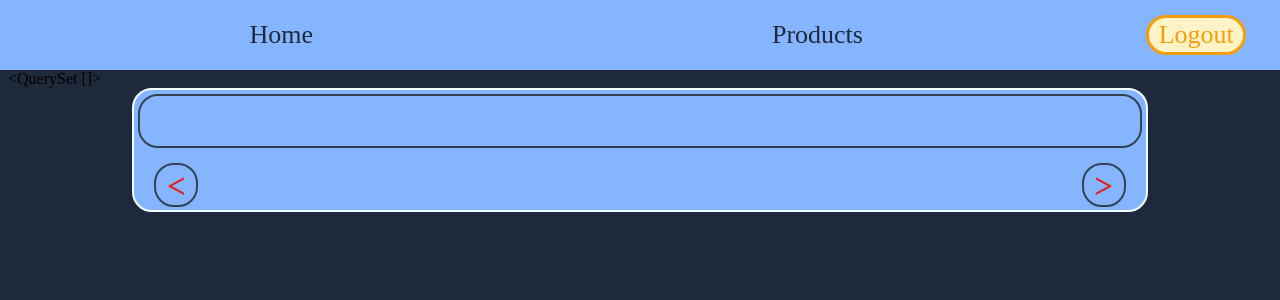
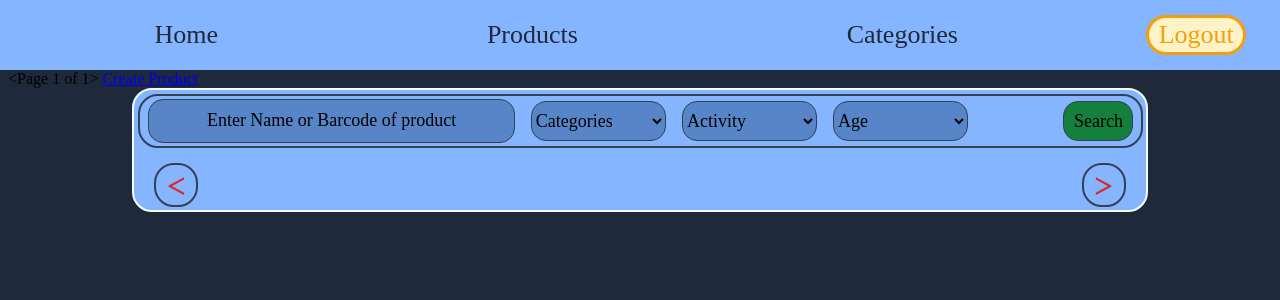
Before and after one commit to ArtemLevVv/ShelfCore, a Django app: page /products/show/ in a window 1280 px wide. Shown: the top 300 px of the page. Run offline with Django 5.2, Linux system fonts and the light colour scheme; the visitor is signed in with stand-in values (Sample User, id 1); data that the repository does not hold is empty.

Commit message:
Done with product page and Categories but without UI and fully functionality

```diff
--- a/ShelfCore/products_app/forms.py
+++ b/ShelfCore/products_app/forms.py
@@ -20,5 +20,6 @@ class ProductForm(forms.ModelForm):
             "barcode",
             "category",
             "unit",
+            "is_active",
             "age_restricted",
         ]
--- /dev/null
+++ b/ShelfCore/products_app/static/category/js/category.js
@@ -0,0 +1,5 @@
+const btnEdit = document.querySelectorAll('.edit-button');
+const modalWindow = document.querySelector('.modal');
+const btnCloseModal = document.querySelector('.close-button');
+const modalNameEdit = document.querySelector('#edit-name');
+const modalDesEdit = document.querySelector('#edit-description');
--- a/ShelfCore/products_app/static/products/css/products.css
+++ b/ShelfCore/products_app/static/products/css/products.css
@@ -9,12 +9,82 @@
     border-radius: 20px;
 }
 
+.form{
+    width: 99%;
+}
+
 .search{
+    display: flex;
     width: 100%;
     height: 50px;
     margin: 4px 4px 4px 4px;
     border: #334155 solid 2px;
     border-radius: 20px;
+    align-items: center;
+}
+
+.searching-tools{
+    display: flex;
+    width: 90%;
+    height: 100%;
+    align-items: center;
+}
+
+.searching-tools input{
+    width: 40%;
+    height: 80%;
+    border: #334155 1px solid;
+    border-radius: 15px;
+    background-color: #5885c7;
+    margin: 7px 8px 8px 8px;
+    font-size: large;
+    font-family: 'Times New Roman', Times, serif;
+    transition: 0.3s;
+}
+
+.searching-tools input:hover,
+.searching-tools select:hover,
+.button-search:hover{
+    transform: scaleX(1.08);
+}
+
+.searching-tools input::placeholder{
+    color: black;
+    text-align: center;
+    padding: auto;
+}
+
+.searching-tools select{
+    height: 80%;
+    width: 15%;
+    border: #334155 1px solid;
+    border-radius: 15px;
+    background-color: #5885c7;
+    margin: 8px 8px 8px 8px;
+    font-family: 'Times New Roman', Times, serif;
+    font-size: large;
+    transition: 0.3s;
+}
+
+.button-search{
+    /* background-color: red; */
+    display: flex;
+    height: 100%;
+    width: 10%;
+    justify-content:right;
+    align-items: center;
+    transition: 0.3s;
+}
+
+.button-search button{
+    height: 80%;
+    width: 70px;
+    border: #334155 1px solid;
+    border-radius: 15px;
+    background-color: #15803D;
+    margin: 8px 8px 8px 8px;
+    font-family: 'Times New Roman', Times, serif;
+    font-size: large;
 }
 
 .menu{
--- a/ShelfCore/products_app/static/products/js/products.js
+++ b/ShelfCore/products_app/static/products/js/products.js
@@ -7,7 +7,9 @@ const modal = document.querySelector('.modal');
 const modalEdit = document.querySelector('.modal-edit');
 const modalView = document.querySelector('.modal-view')
 // close button for both
-const CloseBtns = document.querySelectorAll('#close-modal');
+const closeBtns = document.querySelectorAll('.close-modal');
+// save button
+const saveBtn = document.querySelector('#save-product');
 // span tags for view modal
 const modalName = document.querySelector('#modal-name');
 const modalUnit = document.querySelector('#modal-unit');
@@ -23,6 +25,8 @@ const modalEditCategory = document.querySelector('#edit-category');
 const modalEditUnit = document.querySelector('#edit-unit');
 const modalEditAgeRestricted = document.querySelector('#edit-age-restricted');
 const modalEditActive = document.querySelector('#edit-active');
+// saves info about pk of selected product
+let selectedProductId = null;
 
 function openViewModal(){
     modal.classList.add('active');
@@ -31,8 +35,10 @@ function openViewModal(){
     modalEdit.classList.remove('active');
 };
 
-function openEditModal(){
+function openEditModal(pk){
     modal.classList.add('active');
+
+    selectedProductId = pk;
 
     modalView.classList.remove('active');
     modalEdit.classList.add('active');
@@ -41,11 +47,32 @@ function openEditModal(){
 function closeModal(){
     modal.classList.remove('active');
 
+    selectedProductId = null;
+
     modalView.classList.remove('active');
     modalEdit.classList.remove('active');
 };
 
-CloseBtns.forEach(button => {
+function updateProduct(id, name, barcode){
+    const productDiv = document.querySelector(
+        `.product[data-id="${id}"]`
+    );
+
+    console.log(id)
+
+    const productDivName = productDiv.querySelector(
+        '.product-name'
+    );
+
+    const productDivBarcode = productDiv.querySelector(
+        '.product-barcode'
+    );
+
+    productDivName.textContent = name;
+    productDivBarcode.textContent = barcode;
+};
+
+closeBtns.forEach(button => {
     button.addEventListener(
         'click',
         closeModal,
@@ -89,8 +116,45 @@ EditBtns.forEach(button=>{
                     modalEditUnit.value = data.unit;
                     modalEditAgeRestricted.checked = data.age_restricted;
                     modalEditActive.checked = data.is_active;
-                    openEditModal();
-                });
-        }
-    );
-});
+                    openEditModal(id);
+                })
+            }
+        );
+    });
+
+
+    saveBtn.addEventListener(
+    'click',
+    ()=>{
+        if (!selectedProductId) {
+            return;
+        };
+        const data = {
+            name: modalEditName.value,
+            barcode: modalEditBarcode.value,
+            category: modalEditCategory.value,
+            unit: modalEditUnit.value,
+            age_restricted: modalEditAgeRestricted.checked,
+            is_active: modalEditActive.checked,
+        };
+
+        const csrftoken = document.cookie
+        .split('; ')
+        .find(row => row.startsWith('csrftoken='))
+        .split('=')[1];
+        fetch(`/products/${selectedProductId}/edit/`, {
+            method: 'POST',
+            headers: {
+                "Content-Type": "application/json",
+                "X-CSRFToken": csrftoken,
+            },
+            body: JSON.stringify(data),
+        })
+        .then(response => response.json())
+        .then(data=>{
+            if (data.success){
+                updateProduct(data.product.id, data.product.name, data.product.barcode);
+            }}
+        )
+    }
+);
--- a/ShelfCore/products_app/templates/products/products.html
+++ b/ShelfCore/products_app/templates/products/products.html
@@ -18,14 +18,51 @@
 {% block content %}
 {{products}}
 
+    <a href="{% url 'product_create' %}">Create Product</a>
+
     <div class="show-menu">
+        <form action="" class="form" method="get">
             <div class="search">
+                <div class="searching-tools">
+                    <input type="text" placeholder="Enter Name or Barcode of product" name="search">
+                    <select name="category">
+
+                        <option value="">Categories</option>
+
+                        {% for category in categories %}
+
+                            <option value="{{category.id}}">
+                                {{category.name}}
+                            </option>
+
+                        {% endfor %}
+
+                    </select>
+                    <select name="is-active">
+                        <option value="">Activity</option>
+                        <option value="True">Active</option>
+                        <option value="False">Inactive</option>
+                    </select>
+                    <select name="age-restricted">
+                        <option value="">Age</option>
+                        <option value="True">Age Restricted</option>
+                        <option value="False">Age Not Restricted</option>
+                    </select>
+                </div>
+
+                <div class="button-search">
+                    <button>
+                        Search
+                    </button>
+                </div>
 
             </div>
+        </form>
         <div class="menu">
             {% for product in products %}
-                <div class="product">
-                    <p>{{product}}</p>
+                <div class="product" data-id="{{ product.id }}">
+                    <p class="product-name">{{product}}</p>
+                    <p class="product-barcode">{{product.barcode}}</p>
                     <div class="buttons">
                         <button data-id="{{product.id}}" class="edit-btn" >Edit</button>
                         <button data-id="{{product.id}}" class="info-btn">Info</button>
@@ -55,7 +92,7 @@
     <div class="modal" data-id="product-modal">
         <div class="modal-view">
             <div class="close">
-                <button id="close-modal">
+                <button class="close-modal">
                     X
                 </button>
             </div>
@@ -88,17 +125,15 @@
 
         <div class="modal-edit">
             <div class="close">
-                <button id="close-modal">
+                <button class="close-modal">
                     X
                 </button>
             </div>
-            <h2 id="modal-name-edit"></h2>
             <div class="modal-input">
                 <div class="inputs">
                     <label for="">Name:</label>
                     <input type="text" id="edit-name">
-                </div>
-                <div class="inputs">
+
                     <label for="">Barcode:</label>
                     <input type="text" id="edit-barcode">
                 </div>
@@ -113,8 +148,6 @@
 
                         {% endfor %}
                     </select>
-                </div>
-                <div class="selections">
                     <label for="">Unit:</label>
                     <select name="" id="edit-unit">
                         <option value="PCS">
@@ -137,15 +170,15 @@
                 <div class="checkbox">
                     <label for="">Age restricted:</label>
                     <input type="checkbox" id="edit-age-restricted">
-                </div>
-                <div class="checkbox">
                     <label for="">Active:</label>
                     <input type="checkbox" id="edit-active">
                 </div>
+                <div class="button-save">
                     <button id="save-product">
                         Save
                     </button>
                 </div>
             </div>
         </div>
+    </div>
 {% endblock content %}
--- a/ShelfCore/products_app/urls.py
+++ b/ShelfCore/products_app/urls.py
@@ -1,8 +1,12 @@
 from django.urls import path
 
-from .views import ProductShowView, ProductInfoView
+from .views import ProductShowView, ProductInfoView, ProductEditView, ProductCreateView, ProductCategoryView, ProductCategoryCreate
 
 urlpatterns = [
     path('show/', ProductShowView.as_view(), name= 'product_show'),
-    path('<int:pk>/info/', ProductInfoView.as_view(), name= 'product_info')
+    path('<int:pk>/info/', ProductInfoView.as_view(), name= 'product_info'),
+    path('<int:pk>/edit/', ProductEditView.as_view(), name= 'product_edit'),
+    path('create/', ProductCreateView.as_view(), name='product_create'),
+    path('category/', ProductCategoryView.as_view(), name='product_category'),
+    path('category/create/', ProductCategoryCreate.as_view(), name='product_category_create'),
 ]
--- a/ShelfCore/products_app/views.py
+++ b/ShelfCore/products_app/views.py
@@ -1,12 +1,15 @@
 from django.contrib.auth.mixins import LoginRequiredMixin, PermissionRequiredMixin
-from django.views.generic import ListView, UpdateView
-from django.shortcuts import render
+from django.views.generic import ListView, UpdateView, CreateView
+from django.shortcuts import render, get_object_or_404
+from django.core.paginator import Paginator
 
-from django.http import JsonResponse
+from django.http import JsonResponse, request
 from django.views import View
 
 from products_app.models import Product, Category
-from products_app.forms import ProductForm
+from products_app.forms import ProductForm, CategoryForm
+
+import json
 # Create your views here.
 class ProductShowView(
     LoginRequiredMixin,
@@ -15,7 +18,7 @@ class ProductShowView(
     ):
 
     model = Product
-    paginate_by = 1
+    paginate_by = 10
     context_object_name = 'products'
     template_name = 'products/products.html'
     permission_required= 'products_app.view_product'
@@ -26,7 +29,66 @@ class ProductShowView(
         context["nav"] = True
         return context
 
-class ProductInfoView(View):
+    def get(self, request, *args, **kwargs):
+        products = Product.objects.all()
+
+        search = request.GET.get('name-search')
+        category = request.GET.get('category')
+        is_active = request.GET.get('is-active')
+        age_restricted = request.GET.get('age-restricted')
+        print(f'search:{search};')
+        print(f'category:{category};')
+        print(f'is active:{is_active};')
+        print(f'is age restricted:{age_restricted};')
+
+        if search:
+            products = products.filter(
+                name__icontains=search
+            )
+        if category:
+            products = products.filter(
+                category_id=category
+            )
+        if is_active:
+            if is_active == "True":
+                is_active = True
+            else:
+                is_active = False
+            products = products.filter(
+                is_active=is_active
+            )
+        if age_restricted:
+            if age_restricted == 'True':
+                age_restricted = True
+            else:
+                age_restricted = False
+            products = products.filter(
+                age_restricted= age_restricted
+            )
+
+        paginator = Paginator(products,10)
+        page_number = request.GET.get('page')
+        page_obj = paginator.get_page(page_number)
+
+        context = {
+            "products": page_obj,
+            "page_obj": page_obj,
+            "categories": Category.objects.all(),
+            "nav": True,
+            'search': search,
+            'category': category,
+            'is-active':is_active,
+            'age-restricted': age_restricted
+        }
+        return render(request, "products/products.html", context)
+class ProductInfoView(
+    View,
+    LoginRequiredMixin,
+    PermissionRequiredMixin,
+    ):
+
+    permission_required= 'products_app.view_product'
+
     def get(self, request, pk):
 
         product = Product.objects.get(pk=pk)
@@ -43,6 +105,99 @@ class ProductInfoView(View):
 
         return JsonResponse(data)
 
-class ProductEditView(UpdateView):
+class ProductEditView(
+    UpdateView,
+    LoginRequiredMixin,
+    PermissionRequiredMixin,
+    ):
+
+    permission_required= 'products_app.change_product'
+
+    def post(self, request, pk):
+        product = get_object_or_404(
+            Product,
+            pk= pk
+        )
+
+        if not request.user.has_perm(
+            'products_app.change_product'
+        ):
+            return JsonResponse(
+                {"success":False},
+                status= 403,
+            )
+
+        data = json.loads(
+            request.body
+        )
+
+        product.name = data["name"]
+        product.barcode = data["barcode"]
+        product.category_id = data["category"]
+        product.unit = data["unit"]
+
+        product.age_restricted = data["age_restricted"]
+        product.is_active = data['is_active']
+
+        product.save()
+
+        return JsonResponse({
+            "success": True,
+            "product":{
+                "id": product.id,
+                "name": product.name,
+                "barcode": product.barcode,
+                "category_id": product.category.id,
+            }
+        })
+
+class ProductCreateView(
+    CreateView,
+    LoginRequiredMixin,
+    PermissionRequiredMixin,
+    ):
+
     model = Product
     form_class = ProductForm
+    success_url = "/products/show/"
+    template_name = 'products/product_create.html'
+    permission_required = 'products_app.add_product'
+
+    def get_context_data(self, **kwargs):
+        context = super().get_context_data(**kwargs)
+        context['nav'] = True
+        return context
+
+class ProductCategoryView(
+    ListView,
+    LoginRequiredMixin,
+    PermissionRequiredMixin,
+    ):
+
+    model = Category
+    paginate_by = 10
+    context_object_name = 'categories'
+    template_name = 'category/category.html'
+    permission_required= 'products_app.view_category'
+
+    def get_context_data(self, **kwargs) -> dict[str, any]:
+        context = super().get_context_data(**kwargs)
+        context["nav"] = True
+        return context
+
+class ProductCategoryCreate(
+    CreateView,
+    LoginRequiredMixin,
+    PermissionRequiredMixin
+    ):
+
+    model = Category
+    form_class = CategoryForm
+    success_url = "/products/category/"
+    template_name = 'category/category_create.html'
+    permission_required = 'products_app.add_category'
+
+    def get_context_data(self, **kwargs) -> dict[str, any]:
+        context = super().get_context_data(**kwargs)
+        context["nav"] = True
+        return context
--- a/ShelfCore/templates/base.html
+++ b/ShelfCore/templates/base.html
@@ -30,6 +30,7 @@
                         {% else %}
                             <a href="{% url 'home' %}">Home</a>
                             <a href="{% url 'product_show' %}">Products</a>
+                            <a href="{% url 'product_category' %}">Categories</a>
                         {% endif %}
                     </div>
                     {% if user.is_authenticated %}
```
Also changed, not shown: other parts of ShelfCore/products_app/static/products/css/products.css (+133 -0 lines), ShelfCore/products_app/templates/category/category.html (added, +52 -0 lines), ShelfCore/products_app/templates/category/category_create.html (added, +29 -0 lines), ShelfCore/products_app/templates/products/product_create.html (added, +26 -0 lines), ShelfCore/products_app/static/category/css/category.css (added), ShelfCore/products_app/static/category/css/category_create.css (added), ShelfCore/products_app/static/products/css/product_create.css (added). Lines whose indentation alone changed are shown as unchanged.
